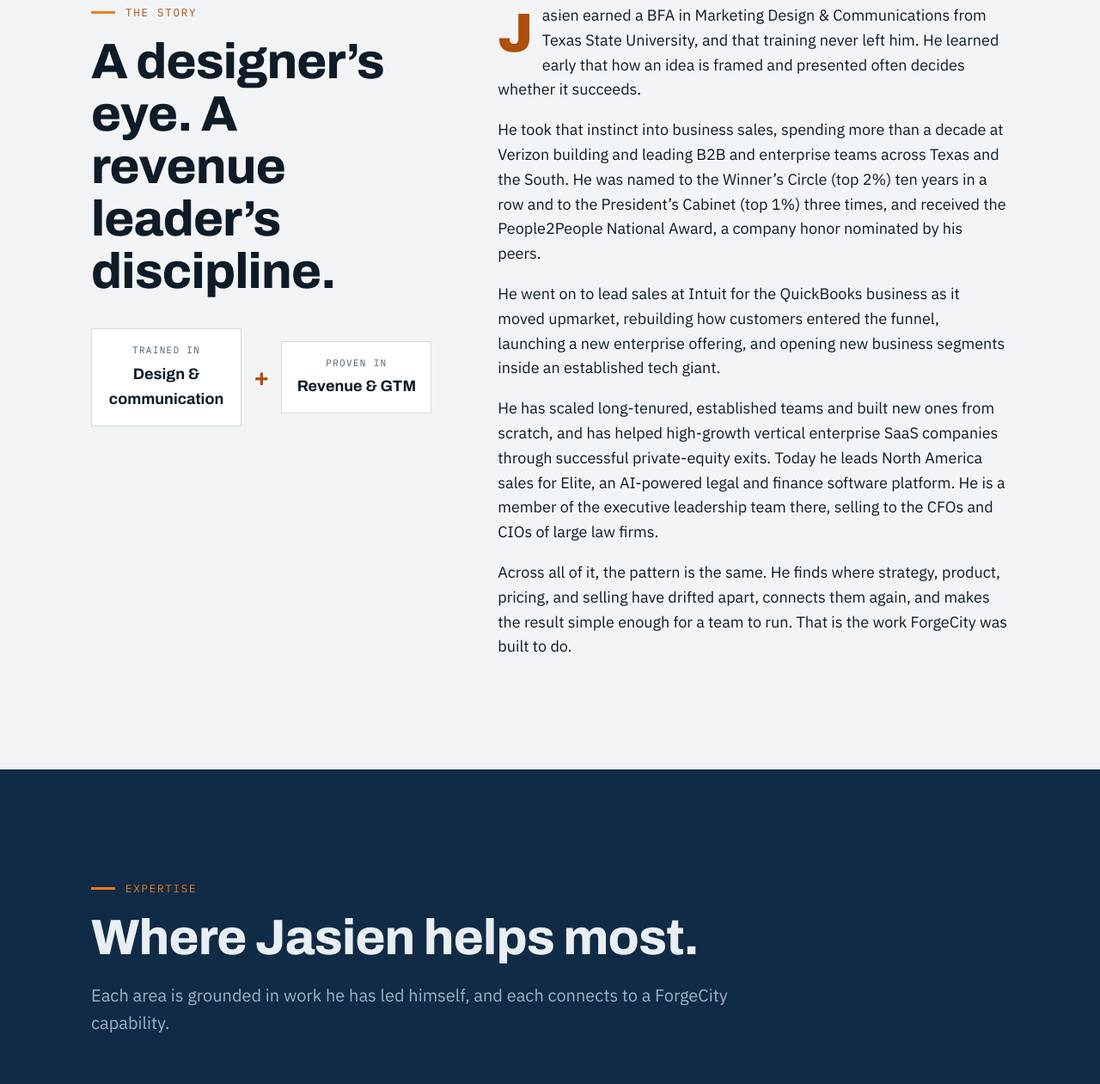
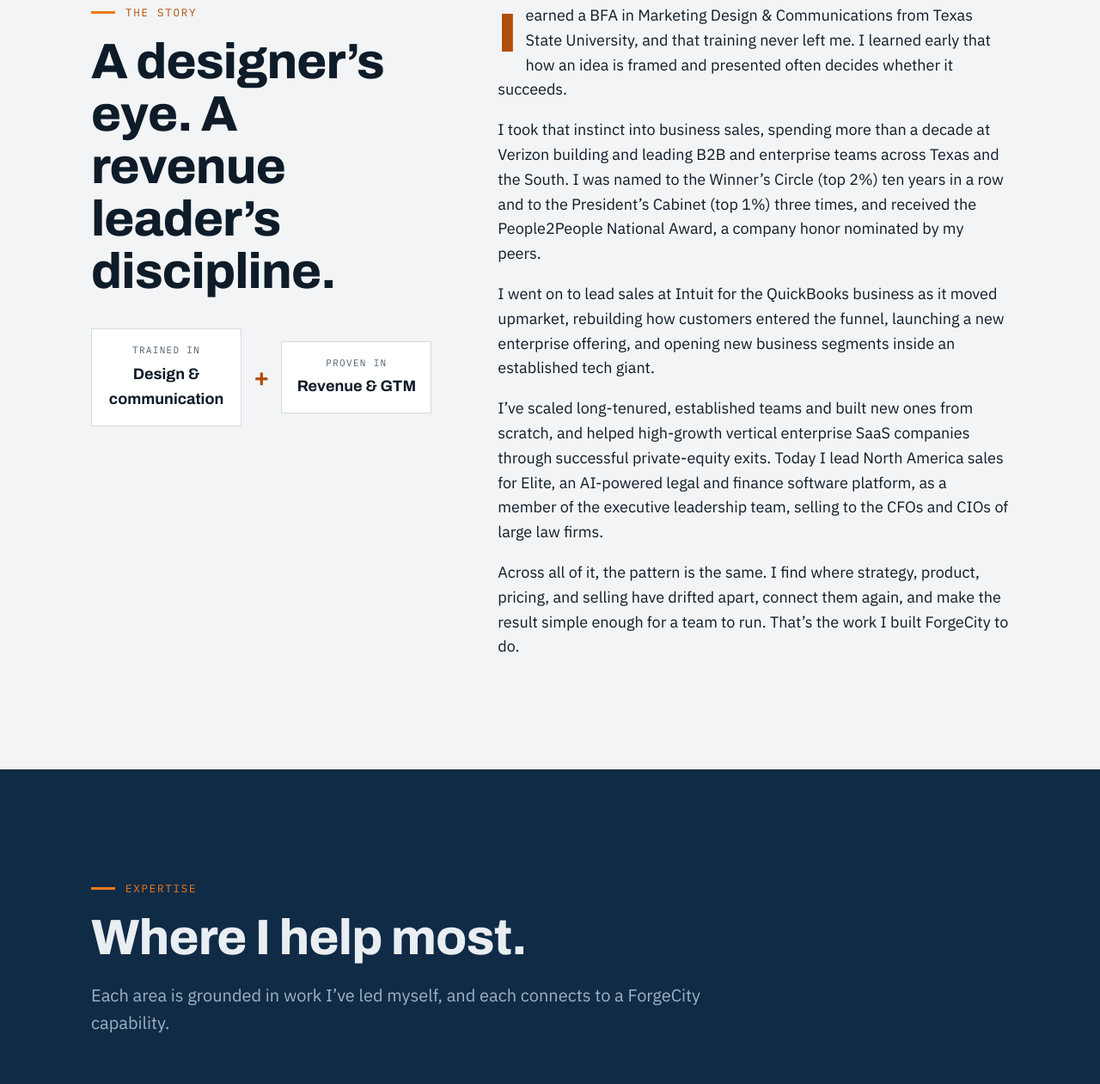
Before and after one commit to ForgeCity/website, a plain HTML site: page about.html in a window 1280 px wide. Shown: the part 1080-2341 px from the top of the page at 86% size. Drawn offline with Linux system fonts and the light colour scheme.

Commit message:
Bio in first person
Co-Authored-By: Claude Opus 5.5 <noreply@anthropic.com>
Claude-Session: https://claude.ai/code/session_01YFYM5d77d88qtNSkJP3Kcb

```diff
--- a/about.html
+++ b/about.html
@@ -158,9 +158,9 @@
       <p class="eyebrow">Founder</p>
       <h1 id="bioName">Jasien <span>Swords.</span></h1>
       <p class="bio-role">Founder, ForgeCity · Global sales &amp; go-to-market executive</p>
-      <p class="lede">For more than 20 years, Jasien has built and scaled sales teams across Fortune 100 companies and PE-backed vertical SaaS, growing teams from 5 to 150 and ARR from $50M to $715M. He started as a designer and became a revenue leader, and ForgeCity brings both together.</p>
+      <p class="lede">For more than 20 years, I’ve built and scaled sales teams across Fortune 100 companies and PE-backed vertical SaaS, growing teams from 5 to 150 and ARR from $50M to $715M. I started as a designer and became a revenue leader. ForgeCity brings both together.</p>
       <div class="bio-links">
-        <a class="btn btn-primary" href="index.html#contact">Work with Jasien <span class="arrow" aria-hidden="true">→</span></a>
+        <a class="btn btn-primary" href="index.html#contact">Work with me <span class="arrow" aria-hidden="true">→</span></a>
         <a class="btn btn-ghost" href="https://www.linkedin.com/in/jasienswords" rel="noopener">LinkedIn profile</a>
       </div>
     </div>
@@ -195,11 +195,11 @@
       </div>
     </div>
     <div class="story-body">
-      <p>Jasien earned a BFA in Marketing Design &amp; Communications from Texas State University, and that training never left him. He learned early that how an idea is framed and presented often decides whether it succeeds.</p>
-      <p>He took that instinct into business sales, spending more than a decade at Verizon building and leading B2B and enterprise teams across Texas and the South. He was named to the Winner’s Circle (top 2%) ten years in a row and to the President’s Cabinet (top 1%) three times, and received the People2People National Award, a company honor nominated by his peers.</p>
-      <p>He went on to lead sales at Intuit for the QuickBooks business as it moved upmarket, rebuilding how customers entered the funnel, launching a new enterprise offering, and opening new business segments inside an established tech giant.</p>
-      <p>He has scaled long-tenured, established teams and built new ones from scratch, and has helped high-growth vertical enterprise SaaS companies through successful private-equity exits. Today he leads North America sales for Elite, an AI-powered legal and finance software platform. He is a member of the executive leadership team there, selling to the CFOs and CIOs of large law firms.</p>
-      <p>Across all of it, the pattern is the same. He finds where strategy, product, pricing, and selling have drifted apart, connects them again, and makes the result simple enough for a team to run. That is the work ForgeCity was built to do.</p>
+      <p>I earned a BFA in Marketing Design &amp; Communications from Texas State University, and that training never left me. I learned early that how an idea is framed and presented often decides whether it succeeds.</p>
+      <p>I took that instinct into business sales, spending more than a decade at Verizon building and leading B2B and enterprise teams across Texas and the South. I was named to the Winner’s Circle (top 2%) ten years in a row and to the President’s Cabinet (top 1%) three times, and received the People2People National Award, a company honor nominated by my peers.</p>
+      <p>I went on to lead sales at Intuit for the QuickBooks business as it moved upmarket, rebuilding how customers entered the funnel, launching a new enterprise offering, and opening new business segments inside an established tech giant.</p>
+      <p>I’ve scaled long-tenured, established teams and built new ones from scratch, and helped high-growth vertical enterprise SaaS companies through successful private-equity exits. Today I lead North America sales for Elite, an AI-powered legal and finance software platform, as a member of the executive leadership team, selling to the CFOs and CIOs of large law firms.</p>
+      <p>Across all of it, the pattern is the same. I find where strategy, product, pricing, and selling have drifted apart, connect them again, and make the result simple enough for a team to run. That’s the work I built ForgeCity to do.</p>
     </div>
   </div>
 </section>
@@ -208,8 +208,8 @@
 <section class="dark" aria-labelledby="expTitle">
   <div class="wrap">
     <p class="eyebrow">Expertise</p>
-    <h2 id="expTitle" class="h2">Where Jasien helps most.</h2>
-    <p class="lede">Each area is grounded in work he has led himself, and each connects to a ForgeCity capability.</p>
+    <h2 id="expTitle" class="h2">Where I help most.</h2>
+    <p class="lede">Each area is grounded in work I’ve led myself, and each connects to a ForgeCity capability.</p>
     <div class="exp-grid">
       <div class="exp">
         <span class="n">01</span>
@@ -388,7 +388,7 @@
 
 <section class="band" aria-label="Call to action">
   <div class="wrap">
-    <h2>Bring Jasien a complex problem.</h2>
+    <h2>Bring me your complex problem.</h2>
     <a class="btn" href="index.html#contact">Start a conversation <span class="arrow" aria-hidden="true">→</span></a>
   </div>
 </section>
```
